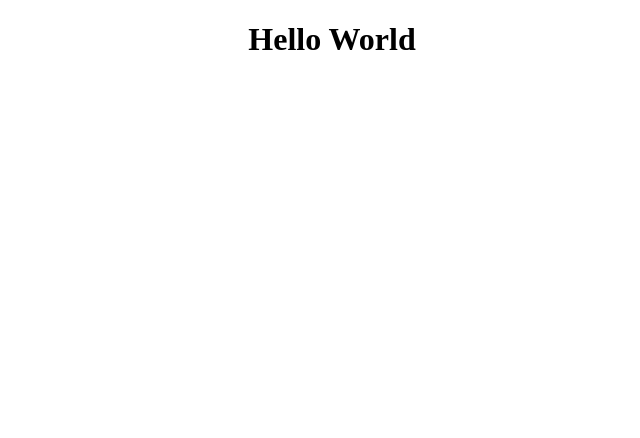
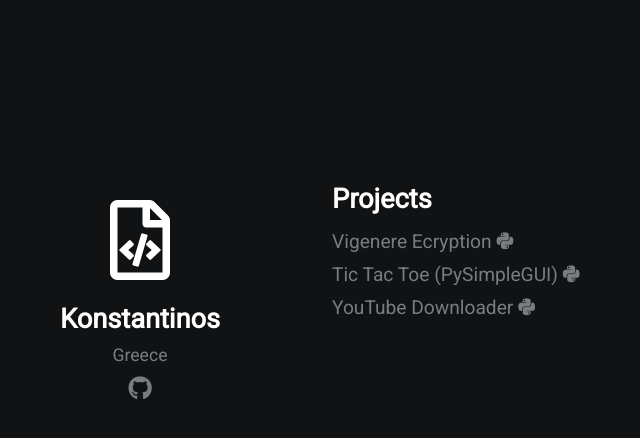
Before and after one commit to konmaz/oldkonmaz.github.io, a plain HTML site: page index.html in a window 1280 px wide. Shown: the whole page, without its empty margins (308-948 px from the left). Drawn offline with Linux system fonts and the light colour scheme.

Commit message:
page add

```diff
--- a/index.html
+++ b/index.html
@@ -1,6 +1,43 @@
+<!-- Template by: giotsere -->
 <!DOCTYPE html>
-<html>
+<html lang="en">
+
+<head>
+    <meta charset="UTF-8">
+    <meta name="viewport" content="width=device-width, initial-scale=1.0">
+    <meta http-equiv="X-UA-Compatible" content="ie=edge">
+    <link rel="stylesheet" href="https://use.fontawesome.com/releases/v5.4.1/css/all.css"
+        integrity="sha384-5sAR7xN1Nv6T6+dT2mhtzEpVJvfS3NScPQTrOxhwjIuvcA67KV2R5Jz6kr4abQsz" crossorigin="anonymous">
+    <link rel="stylesheet" href="style.css">
+    <title>Konstantinos - Projects</title>
+</head>
+
 <body>
-    <center><h1><b>Hello World</b></h1></center>
+    <div class="grid-2">
+        <div class="section-1">
+
+            <i class="far fa-file-code fa-5x white"></i>
+
+
+            <h2>Konstantinos</h2>
+            <p>Greece</p>
+
+            <a href="https://github.com/konmaz/"><i class="fab fa-github"></i></a>
+        </div>
+        <div class="section-2">
+            <!-- <h2>About</h2>
+            <p>Lorem ipsum dolor sit amet consectetur adipisicing elit. Perferendis quas sint et nihil iusto eius nostrum sit error, repellat optio quisquam! Magnam dolore iusto cumque. Nostrum error iste neque maiores.</p>
+            <h2>Skills</h2>
+            <p>Lorem ipsum dolor sit amet consectetur adipisicing elit. Reiciendis in maiores autem quidem obcaecati excepturi! Cupiditate eaque itaque magni voluptatibus neque nobis est dolor? Atque sunt minus ipsa asperiores. At.</p>-->
+            <h2>Projects</h2>
+            <a href="https://github.com/konmaz/Vigenere_Cipher">Vigenere Ecryption <i class="fab fa-python"></i></a>
+            <a href="https://github.com/konmaz/Tic-Tac-Toe">Tic Tac Toe (PySimpleGUI) <i class="fab fa-python"></i> </a>
+            <a href="https://github.com/konmaz/YouTube_Downloader">YouTube Downloader <i class="fab fa-python"></i> </a>
+
+            <!-- <h2>Contact</h2>
+            <p>myEmail@email.com</p> -->
+        </div>
+    </div>
 </body>
+
 </html>
--- /dev/null
+++ b/style.css
@@ -0,0 +1,94 @@
+/* global */
+@import url('https://fonts.googleapis.com/css?family=Roboto');
+
+.grid-2{
+    display: grid;
+    grid-template-columns: repeat(2,1fr);
+}
+
+body{
+    margin: 0;
+    padding: 0;
+    font-family: 'Roboto', sans-serif;
+    background-color: #101214;
+    color: #7A7C80;
+
+}
+
+h2,.white{
+    color: #fff;
+}
+
+a{
+    color: #7A7C80;
+    text-decoration: none;
+}
+/* section 1 */
+.section-1{
+    padding-top: 25vh;
+    padding-left: 20vw;
+    text-align: center;
+}
+
+.section-1 p{
+    font-size: 1.1rem;
+    padding-bottom: 10px;
+    margin:0;
+}
+
+.section-1 h2{
+    font-size: 1.7rem;
+    margin-bottom: 10px;
+}
+
+.section-1 a{
+    font-size: 1.5rem;
+    padding: 10px;
+}
+/* section 2 */
+.section-2{
+    padding-top: 20vh;
+    width: 70%;
+}
+
+.section-2 h2{
+    font-size: 1.7rem;
+    margin-bottom: 10px;
+}
+
+.section-2 p{
+    font-size: 1.1rem;
+    padding-bottom: 10px;
+    margin:0;
+}
+
+.section-2 a{
+    display: block;
+    padding: 5px;
+    font-size: 1.2rem;
+    padding-left: 0;
+    /* width: 250px; */
+}
+/* animations / utilities */
+.section-2 a:hover{
+    font-size: 1.3rem;
+    color: #fff;
+    cursor: pointer;
+    transition: 0.2s;
+}
+
+/* media queres */
+@media(max-width:780px){
+    .grid-2{
+        grid-template-columns: 1fr;
+    }
+    .section-1{
+        padding:0;
+        padding-top: 5rem;
+    }
+    .section-2{
+        padding: 0;
+        padding-left: 1.5rem;
+        padding-top: 2rem;
+    }
+}
```
